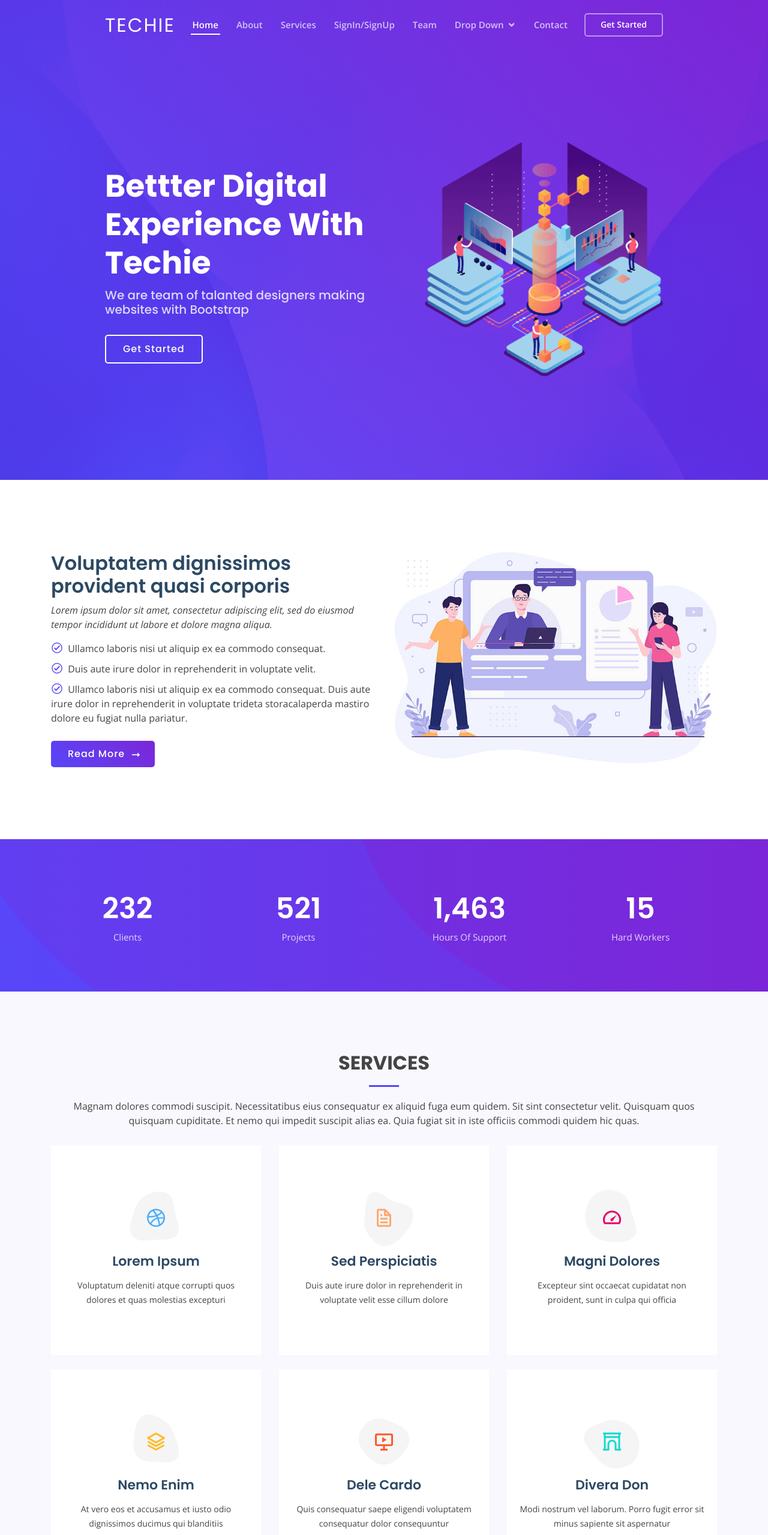
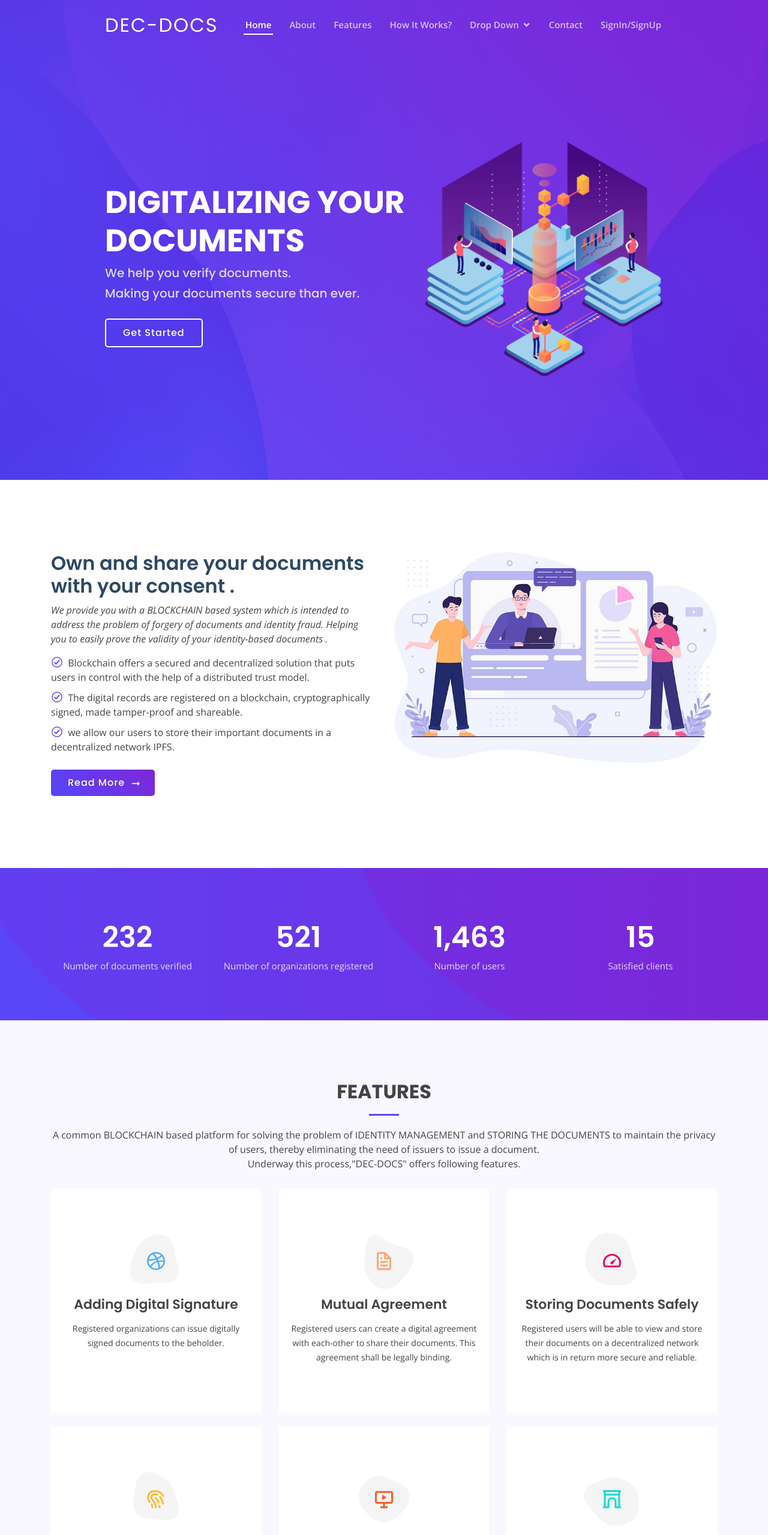
Before and after one commit to harshitgrover12/decdoc, a React (Create React App) app: page / in a window 1280 px wide. Shown: the top 2559 px of the page at 60% size. Built offline with nearby package versions, Linux system fonts and the light colour scheme.

Commit message:
changed homepage

```diff
--- a/src/Component/Home/Home.js
+++ b/src/Component/Home/Home.js
@@ -8,16 +8,16 @@ export default class Home extends Component {
           <div className="container-fluid">
             <div className="row justify-content-center">
               <div className="col-xl-9 d-flex align-items-center">
-                <h1 className="logo mr-auto"><a href="index.html">Techie</a></h1>
+                <h1 className="logo mr-auto"><a href="home.js">DEC-DOCS</a></h1>
                 {/* Uncomment below if you prefer to use an image logo */}
                 {/* <a href="index.html" class="logo mr-auto"><img src="assets/img/logo.png" alt="" class="img-fluid"></a>*/}
                 <nav className="nav-menu d-none d-lg-block">
                   <ul>
                     <li className="active"><a href="index.html">Home</a></li>
                     <li><a href="#about">About</a></li>
-                    <li><a href="#services">Services</a></li>
-                    <li><a href="/signIn">SignIn/SignUp</a></li>
-                    <li><a href="#team">Team</a></li>
+                    <li><a href="#services">Features</a></li>
+
+                    <li><a href="#features">How It Works?</a></li>
                     <li className="drop-down"><a href>Drop Down</a>
                       <ul>
                         <li><a href="#">Drop Down 1</a></li>
@@ -36,10 +36,11 @@ export default class Home extends Component {
                       </ul>
                     </li>
                     <li><a href="#contact">Contact</a></li>
+                    <li><a href="/signIn">SignIn/SignUp</a></li>
                   </ul>
                 </nav>
                 {/* .nav-menu */}
-                <a href="#about" className="get-started-btn scrollto">Get Started</a>
+
               </div>
             </div>
           </div>
@@ -50,8 +51,9 @@ export default class Home extends Component {
           <div className="container-fluid" data-aos="fade-up">
             <div className="row justify-content-center">
               <div className="col-xl-5 col-lg-6 pt-3 pt-lg-0 order-2 order-lg-1 d-flex flex-column justify-content-center">
-                <h1>Bettter Digital Experience With Techie</h1>
-                <h2>We are team of talanted designers making websites with Bootstrap</h2>
+                <h1>DIGITALIZING YOUR DOCUMENTS</h1>
+                            <h2>We help you verify documents.</h2>
+                            <h2>Making your documents secure than ever.</h2>
                 <div><a href="#about" className="btn-get-started scrollto">Get Started</a></div>
               </div>
               <div className="col-xl-4 col-lg-6 order-1 order-lg-2 hero-img" data-aos="zoom-in" data-aos-delay={150}>
@@ -70,14 +72,16 @@ export default class Home extends Component {
                   <img src="assets/img/about.jpg" className="img-fluid" alt="" />
                 </div>
                 <div className="col-lg-6 pt-4 pt-lg-0 order-2 order-lg-1 content" data-aos="fade-right">
-                  <h3>Voluptatem dignissimos provident quasi corporis</h3>
-                  <p className="font-italic">
-                    Lorem ipsum dolor sit amet, consectetur adipiscing elit, sed do eiusmod tempor incididunt ut labore et dolore magna aliqua.
-                  </p>
+                  <h3>Own and share your documents with your consent . </h3>
+                    <p className="font-italic">
+                       We provide you with a BLOCKCHAIN based system  which is intended to address the problem of forgery of
+                       documents and identity fraud. Helping you to easily prove the validity of your
+                           identity-based documents .
+                    </p>
                   <ul>
-                    <li><i className="icofont-check-circled" /> Ullamco laboris nisi ut aliquip ex ea commodo consequat.</li>
-                    <li><i className="icofont-check-circled" /> Duis aute irure dolor in reprehenderit in voluptate velit.</li>
-                    <li><i className="icofont-check-circled" /> Ullamco laboris nisi ut aliquip ex ea commodo consequat. Duis aute irure dolor in reprehenderit in voluptate trideta storacalaperda mastiro dolore eu fugiat nulla pariatur.</li>
+                                    <li><i className="icofont-check-circled" /> Blockchain offers a secured and decentralized solution that puts users in control with the help of a distributed trust model.</li>
+                                    <li><i className="icofont-check-circled" /> The digital records are registered on a blockchain, cryptographically signed, made tamper-proof and shareable. </li>
+                                    <li><i className="icofont-check-circled" /> we allow our users to store their important documents in a decentralized network IPFS.</li>
                   </ul>
                   <a href="#" className="read-more">Read More <i className="icofont-long-arrow-right" /></a>
                 </div>
@@ -91,19 +95,19 @@ export default class Home extends Component {
               <div className="row counters">
                 <div className="col-lg-3 col-6 text-center">
                   <span data-toggle="counter-up">232</span>
-                  <p>Clients</p>
+                  <p>Number of documents verified</p>
                 </div>
                 <div className="col-lg-3 col-6 text-center">
                   <span data-toggle="counter-up">521</span>
-                  <p>Projects</p>
+                  <p>Number of organizations registered</p>
                 </div>
                 <div className="col-lg-3 col-6 text-center">
                   <span data-toggle="counter-up">1,463</span>
-                  <p>Hours Of Support</p>
+                  <p>Number of users</p>
                 </div>
                 <div className="col-lg-3 col-6 text-center">
                   <span data-toggle="counter-up">15</span>
-                  <p>Hard Workers</p>
+                  <p>Satisfied clients</p>
                 </div>
               </div>
             </div>
@@ -113,9 +117,11 @@ export default class Home extends Component {
           <section id="services" className="services section-bg">
             <div className="container" data-aos="fade-up">
               <div className="section-title">
-                <h2>Services</h2>
-                <p>Magnam dolores commodi suscipit. Necessitatibus eius consequatur ex aliquid fuga eum quidem. Sit sint consectetur velit. Quisquam quos quisquam cupiditate. Et nemo qui impedit suscipit alias ea. Quia fugiat sit in iste officiis commodi
-                  quidem hic quas.</p>
+                <h2>Features</h2>
+                            <p>A common BLOCKCHAIN based platform for solving the problem of IDENTITY MANAGEMENT and
+                                         STORING THE DOCUMENTS to maintain the privacy of users,
+                                thereby eliminating the need of issuers to issue a document. </p>
+                            <p>Underway this process,"DEC-DOCS" offers following features.</p>
               </div>
               <div className="row">
                 <div className="col-lg-4 col-md-6 d-flex align-items-stretch" data-aos="zoom-in" data-aos-delay={100}>
@@ -126,8 +132,8 @@ export default class Home extends Component {
                       </svg>
                       <i className="bx bxl-dribbble" />
                     </div>
-                    <h4><a href>Lorem Ipsum</a></h4>
-                    <p>Voluptatum deleniti atque corrupti quos dolores et quas molestias excepturi</p>
+                                    <h4>Adding Digital Signature</h4>
+                                    <p>Registered organizations can issue digitally signed documents to the beholder.</p>
                   </div>
                 </div>
                 <div className="col-lg-4 col-md-6 d-flex align-items-stretch mt-4 mt-md-0" data-aos="zoom-in" data-aos-delay={200}>
@@ -138,8 +144,10 @@ export default class Home extends Component {
                       </svg>
                       <i className="bx bx-file" />
                     </div>
-                    <h4><a href>Sed Perspiciatis</a></h4>
-                    <p>Duis aute irure dolor in reprehenderit in voluptate velit esse cillum dolore</p>
+                                    <h4>Mutual Agreement</h4>
+                                    <p>Registered users can create a digital agreement with each-other to share their documents.
+                                        This agreement shall be legally binding.
+                                    </p>
                   </div>
                 </div>
                 <div className="col-lg-4 col-md-6 d-flex align-items-stretch mt-4 mt-lg-0" data-aos="zoom-in" data-aos-delay={300}>
@@ -150,8 +158,9 @@ export default class Home extends Component {
                       </svg>
                       <i className="bx bx-tachometer" />
                     </div>
-                    <h4><a href>Magni Dolores</a></h4>
-                    <p>Excepteur sint occaecat cupidatat non proident, sunt in culpa qui officia</p>
+                                    <h4>Storing Documents Safely</h4>
+                                    <p>Registered users will be able to view and store their documents on a decentralized network
+                                        which is in return more secure and reliable.</p>
                   </div>
                 </div>
                 <div className="col-lg-4 col-md-6 d-flex align-items-stretch mt-4" data-aos="zoom-in" data-aos-delay={100}>
@@ -160,10 +169,10 @@ export default class Home extends Component {
                       <svg width={100} height={100} viewBox="0 0 600 600" xmlns="http://www.w3.org/2000/svg">
                         <path stroke="none" strokeWidth={0} fill="#f5f5f5" d="M300,503.46388370962813C374.79870501325706,506.71871716319447,464.8034551963731,527.1746412648533,510.4981551193396,467.86667711651364C555.9287308511215,408.9015244558933,512.6030010748507,327.5744911775523,490.211057578863,256.5855673507754C471.097692560561,195.9906835881958,447.69079081568157,138.11976852964426,395.19560036434837,102.3242989838813C329.3053358748298,57.3949838291264,248.02791733380457,8.279543830951368,175.87071277845988,42.242879143198664C103.41431057327972,76.34704239035025,93.79494320519305,170.9812938413882,81.28167332365135,250.07896920659033C70.17666984294237,320.27484674793965,64.84698225790005,396.69656628748305,111.28512138212992,450.4950937839243C156.20124167950087,502.5303643271138,231.32542653798444,500.4755392045468,300,503.46388370962813" />
                       </svg>
-                      <i className="bx bx-layer" />
+                      <i className="bx bx-fingerprint" />
                     </div>
-                    <h4><a href>Nemo Enim</a></h4>
-                    <p>At vero eos et accusamus et iusto odio dignissimos ducimus qui blanditiis</p>
+                                    <h4>Biometeric Security</h4>
+                                    <p>Our platform will be integrated with biometrics to add on security for our users.</p>
                   </div>
                 </div>
                 <div className="col-lg-4 col-md-6 d-flex align-items-stretch mt-4" data-aos="zoom-in" data-aos-delay={200}>
@@ -174,8 +183,8 @@ export default class Home extends Component {
                       </svg>
                       <i className="bx bx-slideshow" />
                     </div>
-                    <h4><a href>Dele Cardo</a></h4>
-                    <p>Quis consequatur saepe eligendi voluptatem consequatur dolor consequuntur</p>
+                                    <h4>Revoking Documents</h4>
+                                    <p>Registred users can revoke their documents which became void due to any reason.</p>
                   </div>
                 </div>
                 <div className="col-lg-4 col-md-6 d-flex align-items-stretch mt-4" data-aos="zoom-in" data-aos-delay={300}>
@@ -186,8 +195,8 @@ export default class Home extends Component {
                       </svg>
                       <i className="bx bx-arch" />
                     </div>
-                    <h4><a href>Divera Don</a></h4>
-                    <p>Modi nostrum vel laborum. Porro fugit error sit minus sapiente sit aspernatur</p>
+                    <h4>Credibility Of Documents</h4>
+                                    <p>The credibility of documents can be verified easily without need of any middle-men.</p>
                   </div>
                 </div>
               </div>
@@ -198,31 +207,35 @@ export default class Home extends Component {
           <section id="features" className="features">
             <div className="container" data-aos="fade-up">
               <div className="section-title">
-                <h2>Features</h2>
-                <p>Magnam dolores commodi suscipit. Necessitatibus eius consequatur ex aliquid fuga eum quidem. Sit sint consectetur velit. Quisquam quos quisquam cupiditate. Et nemo qui impedit suscipit alias ea. Quia fugiat sit in iste officiis commodi
-                  quidem hic quas.</p>
+                <h2>How It Works?</h2>
+                            <p>We have created a reliable,efficient and secure platform for our clients ensuring
+                                authentic verification and secure storage.
+                            </p>
+                            <p>
+                                Our clients can access and use the platform with great ease and comfort as follow.
+                            </p>
               </div>
               <div className="row">
                 <div className="col-lg-6 order-2 order-lg-1 d-flex flex-column align-items-lg-center">
                   <div className="icon-box mt-5 mt-lg-0" data-aos="fade-up" data-aos-delay={100}>
                     <i className="bx bx-receipt" />
-                    <h4>Est labore ad</h4>
-                    <p>Consequuntur sunt aut quasi enim aliquam quae harum pariatur laboris nisi ut aliquip</p>
+                    <h4>Get Registered</h4>
+                    <p>If you are a new user,create a new account by filling correct details.Else sign-in.</p>
                   </div>
                   <div className="icon-box mt-5" data-aos="fade-up" data-aos-delay={200}>
                     <i className="bx bx-cube-alt" />
-                    <h4>Harum esse qui</h4>
-                    <p>Excepteur sint occaecat cupidatat non proident, sunt in culpa qui officia deserunt</p>
+                    <h4>If you are an organization.</h4>
+                    <p>One click process to issue digitally signed documents to the beholder.</p>
                   </div>
                   <div className="icon-box mt-5" data-aos="fade-up" data-aos-delay={300}>
                     <i className="bx bx-images" />
-                    <h4>Aut occaecati</h4>
-                    <p>Aut suscipit aut cum nemo deleniti aut omnis. Doloribus ut maiores omnis facere</p>
+                                    <h4>If you are a user.</h4>
+                    <p>Can create leagally binding contracts with others to share your documents.</p>
                   </div>
                   <div className="icon-box mt-5" data-aos="fade-up" data-aos-delay={400}>
                     <i className="bx bx-shield" />
-                    <h4>Beatae veritatis</h4>
-                    <p>Expedita veritatis consequuntur nihil tempore laudantium vitae denat pacta</p>
+                    <h4>Storing documents</h4>
+                    <p>Once the issuing organizations uploads the digitally signed document,your documents are stored onto the blockchain.</p>
                   </div>
                 </div>
                 <div className="image col-lg-6 order-1 order-lg-2 " data-aos="zoom-in" data-aos-delay={100}>
@@ -574,22 +587,22 @@ export default class Home extends Component {
             <div className="container" data-aos="fade-up">
               <div className="section-title">
                 <h2>Contact</h2>
-                <p>Magnam dolores commodi suscipit. Necessitatibus eius consequatur ex aliquid fuga eum quidem. Sit sint consectetur velit. Quisquam quos quisquam cupiditate. Et nemo qui impedit suscipit alias ea. Quia fugiat sit in iste officiis commodi
-                  quidem hic quas.</p>
+
               </div>
               <div className="row">
                 <div className="col-lg-6">
                   <div className="info-box mb-4">
                     <i className="bx bx-map" />
                     <h3>Our Address</h3>
-                    <p>A108 Adam Street, New York, NY 535022</p>
+                                    <p>THAPAR INSITITUE OF ENGINEERING AND TECHNOLOGY</p>
+                                    <p>Patiala,Punjab.</p>
                   </div>
                 </div>
                 <div className="col-lg-3 col-md-6">
                   <div className="info-box  mb-4">
                     <i className="bx bx-envelope" />
                     <h3>Email Us</h3>
-                    <p>contact@example.com</p>
+                    <p>abc@thapar.edu</p>
                   </div>
                 </div>
                 <div className="col-lg-3 col-md-6">
@@ -601,8 +614,9 @@ export default class Home extends Component {
                 </div>
               </div>
               <div className="row">
-                <div className="col-lg-6 ">
-                  <iframe className="mb-4 mb-lg-0" src="https://www.google.com/maps/embed?pb=!1m14!1m8!1m3!1d12097.433213460943!2d-74.0062269!3d40.7101282!3m2!1i1024!2i768!4f13.1!3m3!1m2!1s0x0%3A0xb89d1fe6bc499443!2sDowntown+Conference+Center!5e0!3m2!1smk!2sbg!4v1539943755621" frameBorder={0} style={{border: 0, width: '100%', height: '384px'}} allowFullScreen />
+                            <div className="col-lg-6 ">
+                                <iframe className="mb-4 mb-lg-0" src="https://www.google.com/maps/embed?pb=!1m18!1m12!1m3!1d6873.6981041417985!2d76.36308986538278!3d30.356348463423032!2m3!1f0!2f0!3f0!3m2!1i1024!2i768!4f13.1!3m3!1m2!1s0x391028ab86533db5%3A0x93cc1f72eae1c9a8!2sTIET%20-%20Thapar%20Institute%20of%20Engineering%20And%20Technology!5e0!3m2!1sen!2sin!4v1593974454245!5m2!1sen!2sin" frameBorder={0} style={{ border: 0, width: '100%', height: '384px' }} allowFullScreen></iframe>
+
                 </div>
                 <div className="col-lg-6">
                   <form action="forms/contact.php" method="post" role="form" className="php-email-form">
@@ -644,11 +658,11 @@ export default class Home extends Component {
             <div className="container">
               <div className="row">
                 <div className="col-lg-3 col-md-6 footer-contact">
-                  <h3>Techie</h3>
+                  <h3>DEC-DOCS</h3>
                   <p>
-                    A108 Adam Street <br /> New York, NY 535022<br /> United States <br /><br />
-                    <strong>Phone:</strong> +1 5589 55488 55<br />
-                    <strong>Email:</strong> info@example.com<br />
+                                    THAPAR INSITITUE OF ENGINEERING AND TECHNOLOGY <br /> Patiala,Punjab.
+                                    <strong>Phone:</strong> +1 5589 55488 55<br />
+                    <strong>Email:</strong> abc@thapar.edu<br />
                   </p>
                 </div>
                 <div className="col-lg-2 col-md-6 footer-links">
@@ -661,7 +675,7 @@ export default class Home extends Component {
                     <li><i className="bx bx-chevron-right" /> <a href="#">Privacy policy</a></li>
                   </ul>
                 </div>
-                <div className="col-lg-3 col-md-6 footer-links">
+                <div className="col-lg-2 col-md-6 footer-links">
                   <h4>Our Services</h4>
                   <ul>
                     <li><i className="bx bx-chevron-right" /> <a href="#">Web Design</a></li>
@@ -671,28 +685,26 @@ export default class Home extends Component {
                     <li><i className="bx bx-chevron-right" /> <a href="#">Graphic Design</a></li>
                   </ul>
                 </div>
-                <div className="col-lg-4 col-md-6 footer-newsletter">
+                            {/*<div className="col-lg-4 col-md-6 footer-newsletter">
                   <h4>Join Our Newsletter</h4>
                   <p>Tamen quem nulla quae legam multos aute sint culpa legam noster magna</p>
                   <form action method="post">
                     <input type="email" name="email" /><input type="submit" defaultValue="Subscribe" />
                   </form>
-                </div>
+                </div>*/}
               </div>
             </div>
           </div>
           <div className="container">
             <div className="copyright-wrap d-md-flex py-4">
               <div className="mr-md-auto text-center text-md-left">
-                <div className="copyright">
-                  © Copyright <strong><span>Techie</span></strong>. All Rights Reserved
-                </div>
+
                 <div className="credits">
                   {/* All the links in the footer should remain intact. */}
                   {/* You can delete the links only if you purchased the pro version. */}
                   {/* Licensing information: https://bootstrapmade.com/license/ */}
                   {/* Purchase the pro version with working PHP/AJAX contact form: https://bootstrapmade.com/techie-free-skin-bootstrap-3/ */}
-                  Designed by <a href="https://bootstrapmade.com/">BootstrapMade</a>
+
                 </div>
               </div>
               <div className="social-links text-center text-md-right pt-3 pt-md-0">
```
